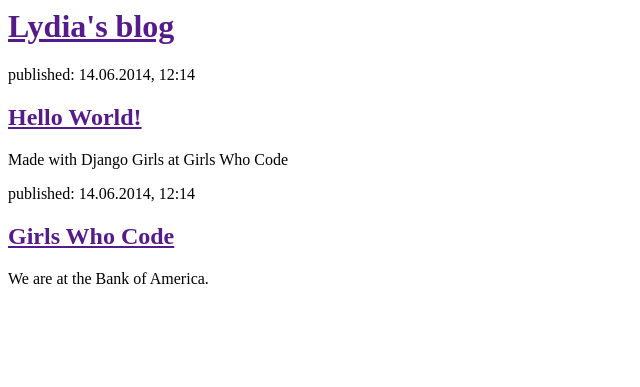
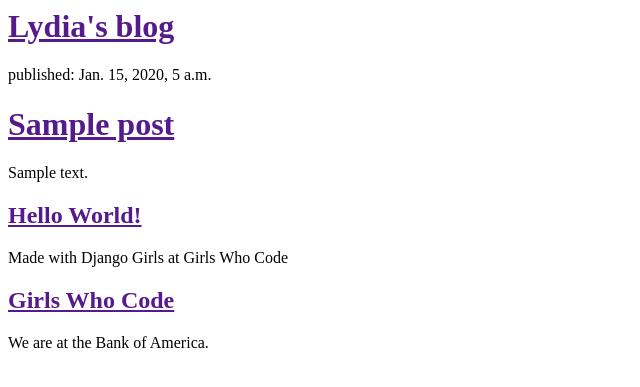
Before and after one commit to lydiakim143/my-first-blog, a Django app: template blog/templates/blog/post_list.html in a window 1280 px wide. Shown: the top 387 px of the page, without its empty margins (0-640 px from the left). Run offline with Django 3.2, Linux system fonts and the light colour scheme; the template is opened without the code that fills it: values that come from a table or form of the project are taken from there, others are empty; tables that the repository leaves empty hold one stand-in row (values such as "Sample post").

Commit message:
Modified templates to display posts from database.

```diff
--- a/blog/templates/blog/post_list.html
+++ b/blog/templates/blog/post_list.html
@@ -7,14 +7,20 @@
             <h1><a href=""> Lydia's blog </a></h1>
         </div>
 
+        {% for post in posts %}
+            <div>
+                <p>published: {{ post.published_date }}</p>
+                <h1><a href="">{{ post.title }}</a></h1>
+                <p>{{ post.text|linebreaksbr }}</p>
+            </div>
+        {% endfor %}
+
         <div>
-            <p>published: 14.06.2014, 12:14</p>
             <h2><a href=""> Hello World! </a></h2>
             <p> Made with Django Girls at Girls Who Code</p>
         </div>
 
         <div>
-            <p>published: 14.06.2014, 12:14</p>
             <h2><a href=""> Girls Who Code</a></h2>
             <p> We are at the Bank of America. </p>
         </div>
```
